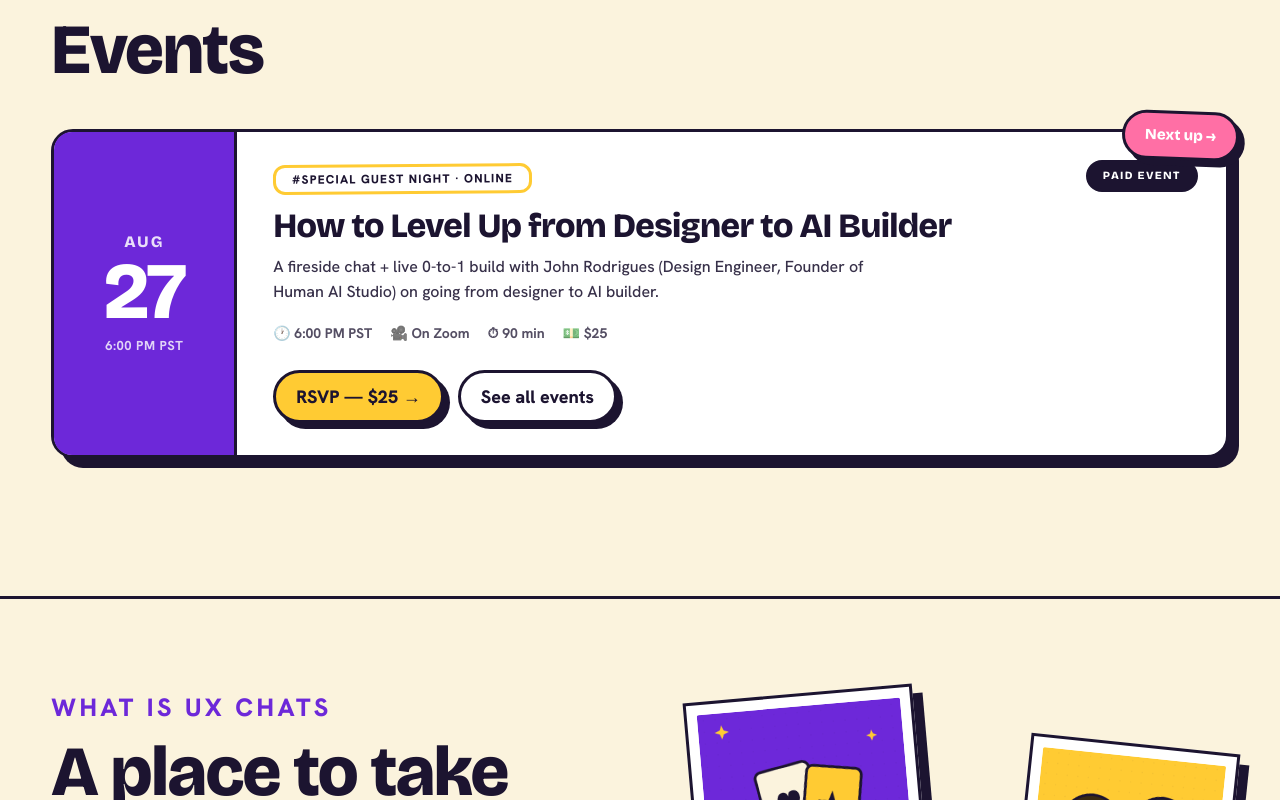
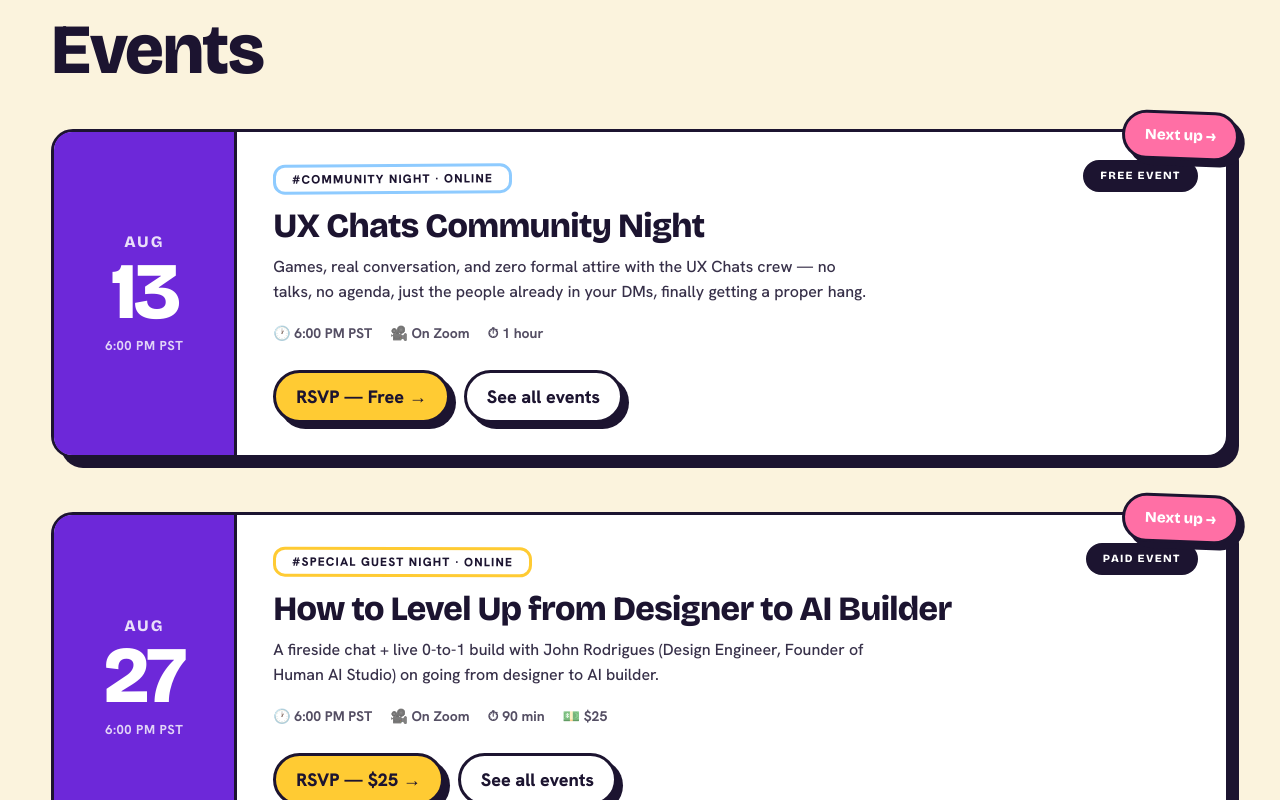
Before and after one commit to torrespoloc/the-ux-chats_website, a React (Vite) app in the folder ux-chats-app/: page / in a window 1280 px wide. Shown: the part 980-1780 px from the top of the page. Built offline with nearby package versions, Linux system fonts and the light colour scheme.

Commit message:
Restore Aug 13 Community Night card above the Aug 27 card

```diff
--- a/ux-chats-app/src/App.tsx
+++ b/ux-chats-app/src/App.tsx
@@ -59,6 +59,29 @@ function App() {
             <span className="kicker">Upcoming</span>
             <h2 className="display sec">Events</h2>
           </div>
+
+          <EventCard
+            variant="upcoming"
+            data={{
+              month: "Aug",
+              day: "13",
+              time: "6:00 PM PST",
+              tag: "Community Night · Online",
+              tagVariant: "sky",
+              entryTag: "free event",
+              title: "UX Chats Community Night",
+              description: <>Games, real conversation, and zero formal attire with the UX Chats crew — no talks, no agenda, just the people already in your DMs, finally getting a proper hang.</>,
+              meta: [
+                { icon: "🕐", text: "6:00 PM PST" },
+                { icon: "🎥", text: "On Zoom" },
+                { icon: "⏱", text: "1 hour" },
+              ],
+              buttons: [
+                { label: "RSVP — Free →", href: "https://luma.com/w7eq6g30", variant: "yellow" as const },
+                { label: "See all events", href: "https://luma.com/TheUXChats", variant: "line" as const },
+              ],
+            }}
+          />
 
           <EventCard
             variant="upcoming"
```
